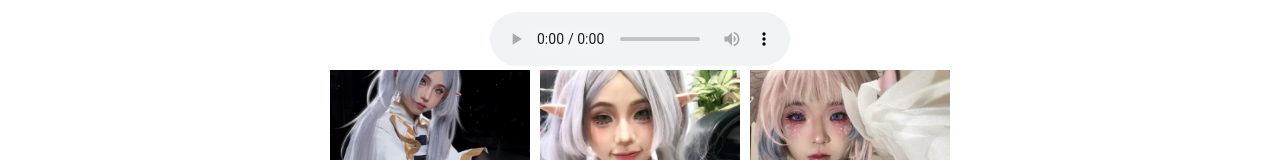
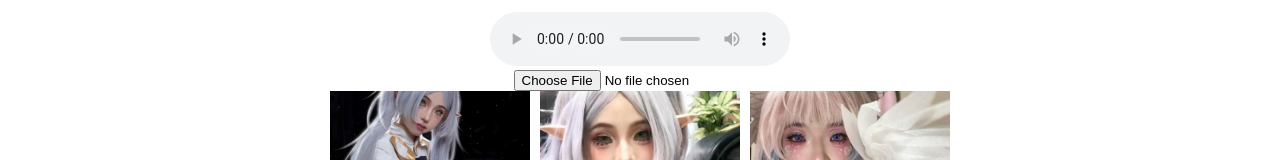
Before and after one commit to Imissmycrush/jbvkb, a plain HTML site: page index.html in a window 1280 px wide. Shown: the part 1076-1236 px from the top of the page. Drawn offline with Linux system fonts and the light colour scheme.

Commit message:
Update index.html

```diff
--- a/index.html
+++ b/index.html
@@ -21,6 +21,8 @@
             <source src="Crush1.mp3" type="audio/mpeg">
             Your browser does not support the audio element.
         </audio>
+        <br>
+        <input type="file" id="file-input" accept="audio/mpeg">
     </div>
 
     <!-- Gallery with Lightbox -->
```
